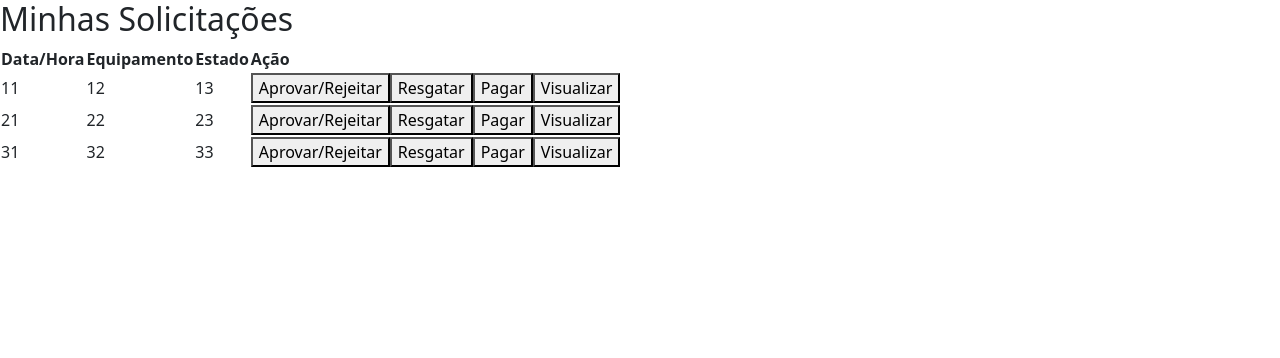
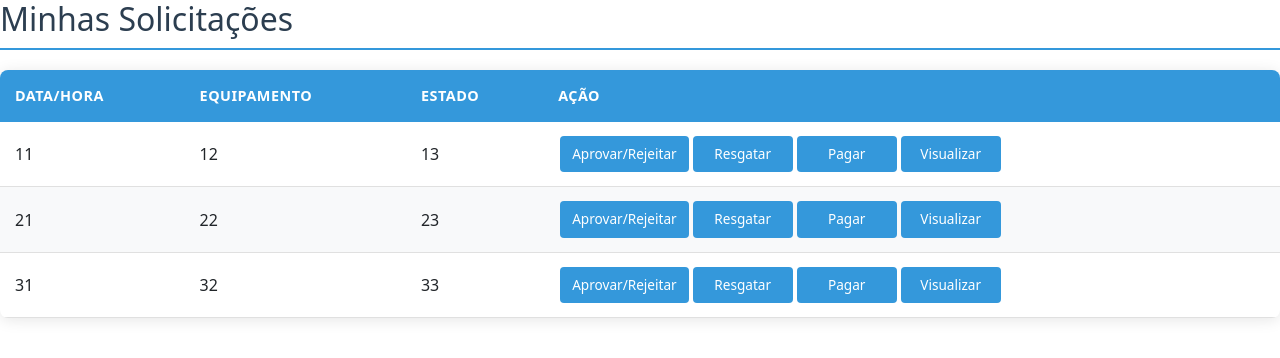
Before and after one commit to GustavoNielsen/Trab_Web2, an Angular app in the folder trab-web2/: page /paginainicialcliente in a window 1280 px wide. Shown: the top 358 px of the page. Built offline with nearby package versions, Linux system fonts and the light colour scheme.

Commit message:
Estilização de tabela

```diff
--- a/trab-web2/src/app/pages/pagina-inicial-cliente/pagina-inicial-cliente.component.css
+++ b/trab-web2/src/app/pages/pagina-inicial-cliente/pagina-inicial-cliente.component.css
@@ -0,0 +1,96 @@
+/* Estilo geral */
+body {
+    font-family: 'Segoe UI', Tahoma, Geneva, Verdana, sans-serif;
+    line-height: 1.6;
+    color: #333;
+    padding: 20px;
+    max-width: 1200px;
+    margin: 0 auto;
+}
+
+h2 {
+    color: #2c3e50;
+    margin-bottom: 20px;
+    padding-bottom: 10px;
+    border-bottom: 2px solid #3498db;
+}
+
+/* Estilo da tabela */
+.tabela-primaria {
+    width: 100%;
+    border-collapse: collapse;
+    margin-bottom: 20px;
+    box-shadow: 0 2px 15px rgba(0, 0, 0, 0.1);
+    border-radius: 8px;
+    overflow: hidden;
+}
+
+.tabela-primaria thead {
+    background-color: #3498db;
+    color: white;
+}
+
+.tabela-primaria th {
+    padding: 15px;
+    text-align: left;
+    font-weight: 600;
+    text-transform: uppercase;
+    font-size: 0.9em;
+    letter-spacing: 0.5px;
+}
+
+.tabela-primaria tbody tr {
+    border-bottom: 1px solid #e0e0e0;
+    transition: background-color 0.3s ease;
+}
+
+.tabela-primaria tbody tr:nth-child(even) {
+    background-color: #f8f9fa;
+}
+
+.tabela-primaria tbody tr:hover {
+    background-color: #e8f4fc;
+}
+
+.tabela-primaria td {
+    padding: 12px 15px;
+    vertical-align: middle;
+}
+
+/* Estilo dos botões */
+.botao-primario {
+    background-color: #3498db;
+    color: white;
+    border: none;
+    padding: 8px 12px;
+    margin: 2px;
+    border-radius: 4px;
+    cursor: pointer;
+    font-size: 0.85em;
+    transition: all 0.3s ease;
+    min-width: 100px;
+}
+
+.botao-primario:hover {
+    background-color: #2980b9;
+    transform: translateY(-2px);
+    box-shadow: 0 4px 8px rgba(0, 0, 0, 0.1);
+}
+
+/* Responsividade */
+@media (max-width: 768px) {
+    .tabela-primaria {
+        display: block;
+        overflow-x: auto;
+    }
+
+    .botao-primario {
+        display: block;
+        width: 100%;
+        margin: 5px 0;
+    }
+
+    .tabela-primaria td:last-child {
+        min-width: 200px;
+    }
+}
--- a/trab-web2/src/app/pages/pagina-inicial-cliente/pagina-inicial-cliente.component.html
+++ b/trab-web2/src/app/pages/pagina-inicial-cliente/pagina-inicial-cliente.component.html
@@ -1,5 +1,5 @@
 <h2>Minhas Solicitações</h2>
-<table>
+<table class="tabela-primaria">
   <thead>
     <tr>
       <th>Data/Hora</th>
@@ -14,10 +14,10 @@
       <td>12</td>
       <td>13</td>
       <td>
-        <button>Aprovar/Rejeitar</button>
-        <button>Resgatar</button>
-        <button>Pagar</button>
-        <button>Visualizar</button>
+        <button class="botao-primario">Aprovar/Rejeitar</button>
+        <button class="botao-primario">Resgatar</button>
+        <button class="botao-primario">Pagar</button>
+        <button class="botao-primario">Visualizar</button>
       </td>
     </tr>
 	<tr>
@@ -25,10 +25,10 @@
 		<td>22</td>
 		<td>23</td>
 		<td>
-		  <button>Aprovar/Rejeitar</button>
-		  <button>Resgatar</button>
-		  <button>Pagar</button>
-		  <button>Visualizar</button>
+		  <button class="botao-primario">Aprovar/Rejeitar</button>
+		  <button class="botao-primario">Resgatar</button>
+		  <button class="botao-primario">Pagar</button>
+		  <button class="botao-primario">Visualizar</button>
 		</td>
 	  </tr>
 	  <tr>
@@ -36,10 +36,10 @@
 		<td>32</td>
 		<td>33</td>
 		<td>
-		  <button>Aprovar/Rejeitar</button>
-		  <button>Resgatar</button>
-		  <button>Pagar</button>
-		  <button>Visualizar</button>
+		  <button class="botao-primario">Aprovar/Rejeitar</button>
+		  <button class="botao-primario">Resgatar</button>
+		  <button class="botao-primario">Pagar</button>
+		  <button class="botao-primario">Visualizar</button>
 		</td>
 	  </tr>
   </tbody>
```
